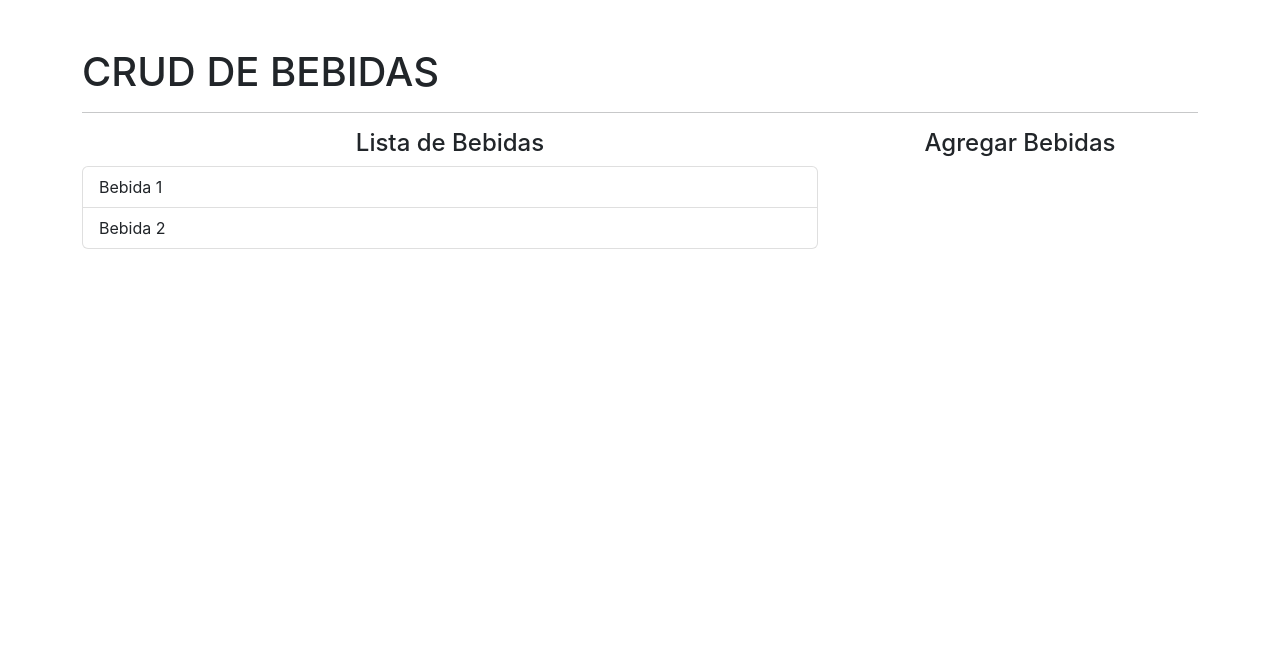
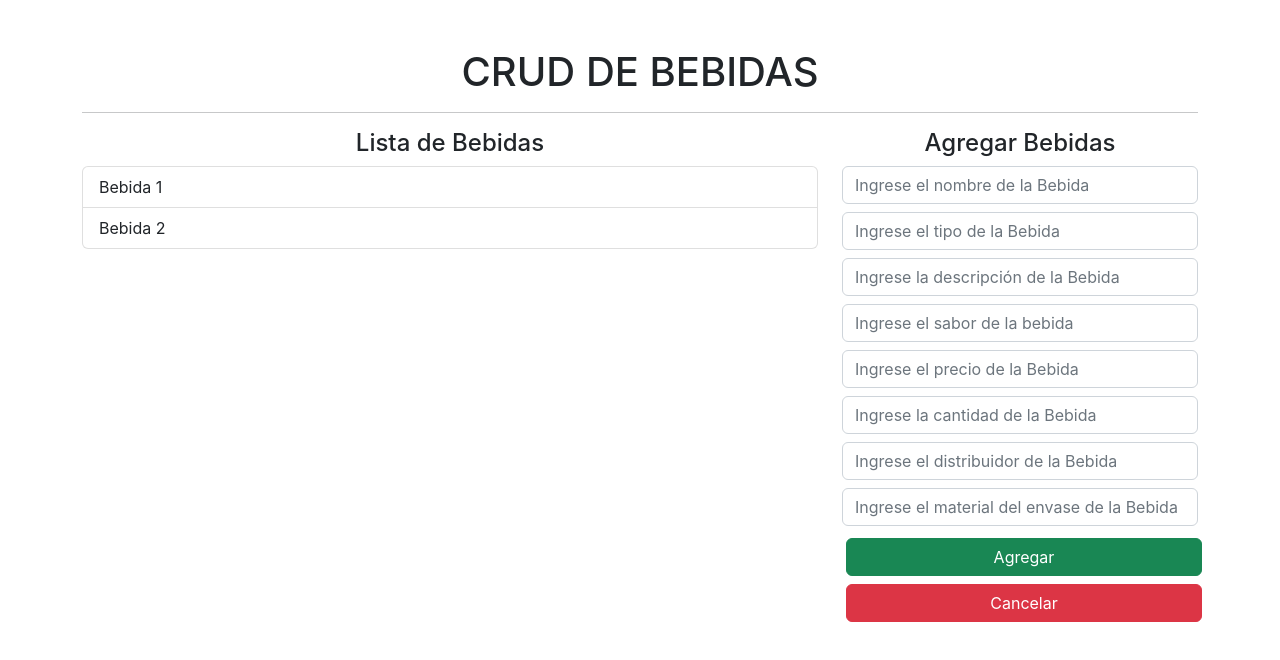
Before and after one commit to JuanEs02/Crud_Bebidas, a React (Create React App) app: page / in a window 1280 px wide. Shown: the top 660 px of the page. Built offline with nearby package versions, Linux system fonts and the light colour scheme.

Commit message:
Agregar a Firebase Añadido

```diff
--- a/src/components/Formulario.jsx
+++ b/src/components/Formulario.jsx
@@ -1,9 +1,73 @@
-import React from 'react'
+import React, { useState } from 'react'
+import { db } from '../firebase'
+import { collection, doc, addDoc } from 'firebase/firestore'
 
 const Formulario = () => {
+
+    const [listaBebidas, setListaBebidas] = useState([])
+    const [nombrebebida, setBebida] = useState('')
+    const [tipobebida, setTipoBebida] = useState('')
+    const [descripcionbebida, setDescripcion] = useState('')
+    const [saborbebida, setSaborBebida] = useState('')
+    const [preciobebida, setPrecioBebida] = useState('')
+    const [cantidadbebida, setCantidadBebida] = useState('')
+    const [distribuidorbebida, setDistribuidorBebida] = useState('')
+    const [envasebebida, setEnvaseBebida] = useState('')
+
+    const guardarBebidas = async (e) => {
+        e.preventDefault()
+
+        if (!nombrebebida.trim()) {
+            console.log('test')
+            return;
+        }
+
+        try {
+            const valores = {
+                nombreBebida: nombrebebida,
+                tipoBebida: tipobebida,
+                descripcionBebida: descripcionbebida,
+                saborBebida: saborbebida,
+                precioBebida: preciobebida,
+                cantidadBebida: cantidadbebida,
+                distribuidorBebida: distribuidorbebida,
+                envaseBebida: envasebebida
+            }
+
+            const data = await addDoc(collection(db, 'bebidas'), valores)
+
+            setListaBebidas = (
+                [...listaBebidas,
+                {
+                    nombreBebida: nombrebebida,
+                    tipoBebida: tipobebida,
+                    descripcionBebida: descripcionbebida,
+                    saborBebida: saborbebida,
+                    precioBebida: preciobebida,
+                    cantidadBebida: cantidadbebida,
+                    distribuidorBebida: distribuidorbebida,
+                    envaseBebida: envasebebida,
+                    id: data.id
+                }]
+            )
+
+            setBebida('')
+            setTipoBebida('')
+            setDescripcion('')
+            setSaborBebida('')
+            setPrecioBebida('')
+            setCantidadBebida('')
+            setDistribuidorBebida('')
+            setEnvaseBebida('')
+
+        } catch (error) {
+            console.log(error)
+        }
+    }
+
     return (
         <div className='container mt-5'>
-            <h1 className="text-cent">CRUD DE BEBIDAS</h1>
+            <h1 className="text-center">CRUD DE BEBIDAS</h1>
             <hr />
             <div className="row">
                 <div className="col-8">
@@ -14,7 +78,63 @@ const Formulario = () => {
                     </ul>
                 </div>
                 <div className="col-4">
-                    <h4 className="text-center">Agregar Bebidas</h4>
+                    <div className=''>
+                        <h4 className="text-center">Agregar Bebidas</h4>
+                        <form onSubmit={guardarBebidas}>
+
+                            <input type="text"
+                                className="form-control mb-2"
+                                placeholder='Ingrese el nombre de la Bebida'
+                                value={nombrebebida}
+                                onChange={(e) => setBebida(e.target.value)} />
+
+                            <input type="text"
+                                className="form-control mb-2"
+                                placeholder='Ingrese el tipo de la Bebida'
+                                value={tipobebida}
+                                onChange={(e) => setTipoBebida(e.target.value)} />
+
+                            <input type="text"
+                                className="form-control mb-2"
+                                placeholder='Ingrese la descripción de la Bebida'
+                                value={descripcionbebida}
+                                onChange={(e) => setDescripcion(e.target.value)} />
+
+                            <input type="text"
+                                className="form-control mb-2"
+                                placeholder='Ingrese el sabor de la bebida'
+                                value={saborbebida} onChange={(e) => setSaborBebida(e.target.value)} />
+
+                            <input type="text"
+                                className="form-control mb-2"
+                                placeholder='Ingrese el precio de la Bebida'
+                                value={preciobebida}
+                                onChange={(e) => setPrecioBebida(e.target.value)} />
+
+                            <input type="text"
+                                className="form-control mb-2"
+                                placeholder='Ingrese la cantidad de la Bebida'
+                                value={cantidadbebida}
+                                onChange={(e) => setCantidadBebida(e.target.value)} />
+
+                            <input type="text"
+                                className="form-control mb-2"
+                                placeholder='Ingrese el distribuidor de la Bebida'
+                                value={distribuidorbebida}
+                                onChange={(e) => setDistribuidorBebida(e.target.value)} />
+                            <input type="text"
+                                className="form-control mb-2"
+                                placeholder='Ingrese el material del envase de la Bebida'
+                                value={envasebebida}
+                                onChange={(e) => setEnvaseBebida(e.target.value)} />
+
+
+                            <button className="btn btn-success col-12 m-1" on='submit'>Agregar</button>
+
+
+                        </form>
+                        <button className="btn btn-danger col-12 m-1">Cancelar</button>
+                    </div>
                 </div>
             </div>
         </div>
--- /dev/null
+++ b/src/firebase.js
@@ -0,0 +1,20 @@
+// Import the functions you need from the SDKs you need
+import { initializeApp } from "firebase/app";
+import {getFirestore} from 'firebase/firestore';
+// TODO: Add SDKs for Firebase products that you want to use
+// https://firebase.google.com/docs/web/setup#available-libraries
+
+// Your web app's Firebase configuration
+const firebaseConfig = {
+  apiKey: "AIzaSyDClGAoMd1Zud_gPqlwXWSDOR4TISPUsso",
+  authDomain: "crud-bebidas.firebaseapp.com",
+  projectId: "crud-bebidas",
+  storageBucket: "crud-bebidas.appspot.com",
+  messagingSenderId: "934528899167",
+  appId: "1:934528899167:web:93b13ebb9a35ec4787a3ea"
+};
+
+// Initialize Firebase
+const app = initializeApp(firebaseConfig);
+const db = getFirestore(app)
+export {db}
```
